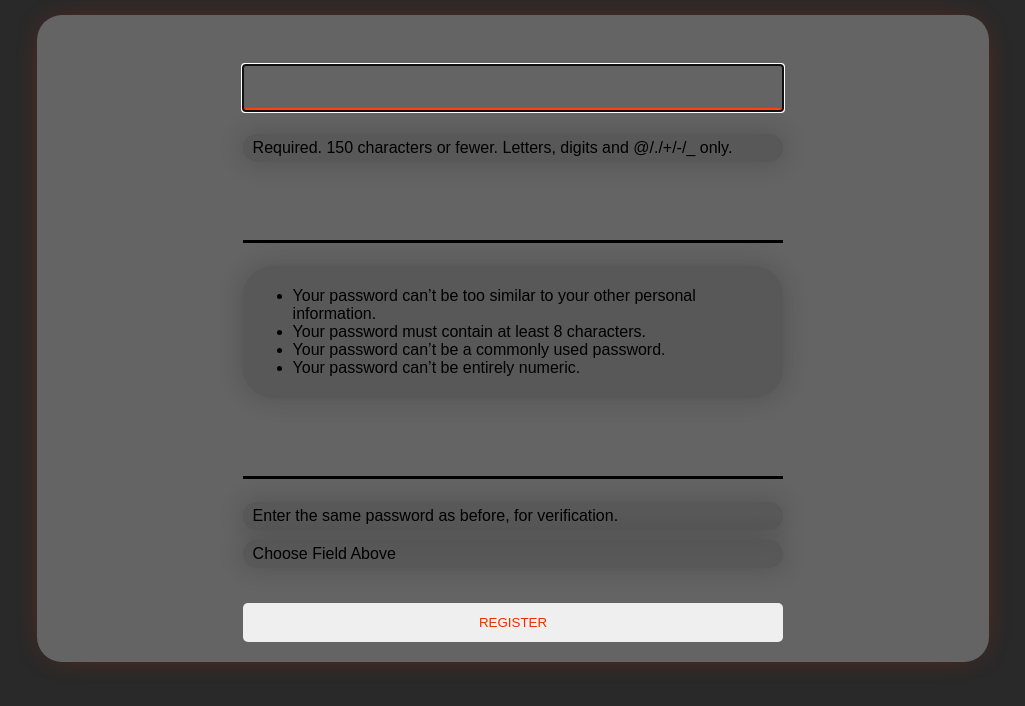
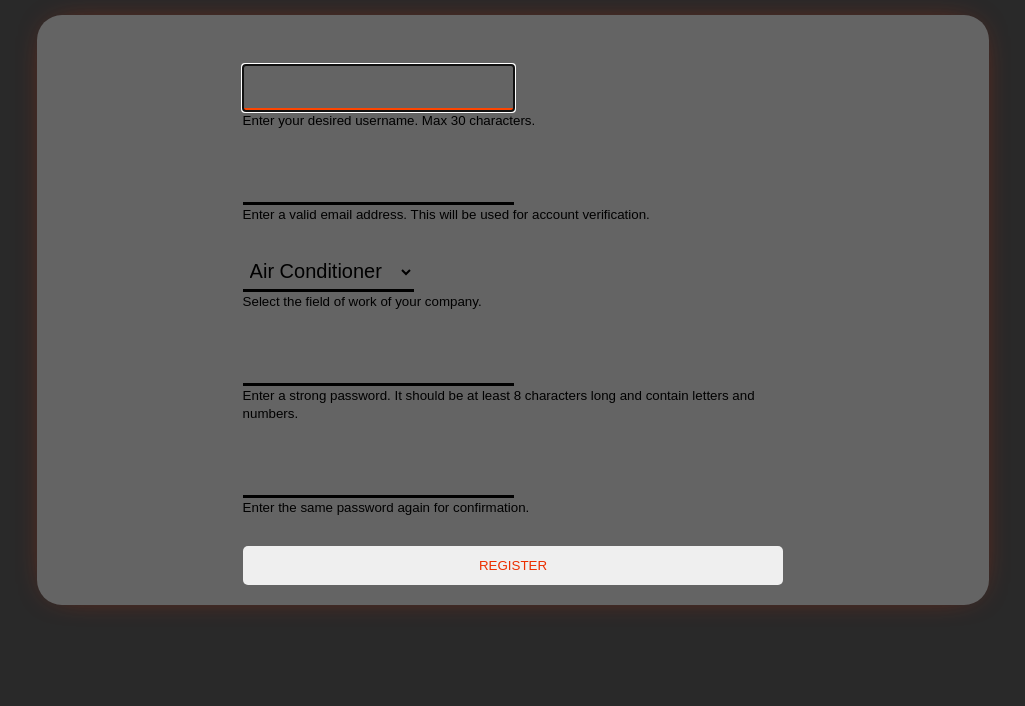
Before and after one commit to TheJaberi/All-in-one, a Django app: page /login/company/ in a window 1280 px wide. Shown: the part 61-767 px from the top of the page, without its empty margins (127-1152 px from the left). Run offline with Django 3.2, Linux system fonts and the light colour scheme.

Commit message:
added the company form, and did a few changes to model

```diff
--- a/users/forms.py
+++ b/users/forms.py
@@ -1,21 +1,17 @@
 from django import forms
-from django.contrib.auth.forms import UserCreationForm, AuthenticationForm, authenticate
+from django.contrib.auth.forms import UserCreationForm, AuthenticationForm
+from django.core.exceptions import ValidationError
+from django.core.validators import RegexValidator
 from django.db import transaction
-from django.core.exceptions import ValidationError
 
 from .models import User, Company, Customer
-
 
 class DateInput(forms.DateInput):
     input_type = 'date'
 
-
 def validate_email(value):
-    # In case the email already exists in an email input in a registration form, this function is fired
     if User.objects.filter(email=value).exists():
-        raise ValidationError(
-            value + " is already taken.")
-
+        raise ValidationError(f"{value} is already taken.")
 
 class CustomerSignUpForm(UserCreationForm):
     username = forms.CharField(
@@ -36,7 +32,11 @@
     password1 = forms.CharField(
         widget=forms.PasswordInput,
         label="Password",
-        help_text="Enter a strong password. It should be at least 8 characters long."
+        help_text="Enter a strong password. It should be at least 8 characters long and contain letters and numbers.",
+        validators=[RegexValidator(
+            regex='^(?=.*[a-zA-Z])(?=.*\d)',
+            message='Password must contain at least one letter and one number.'
+        )]
     )
     password2 = forms.CharField(
         widget=forms.PasswordInput,
@@ -44,15 +44,75 @@
         help_text="Enter the same password again for confirmation."
     )
 
+    class Meta(UserCreationForm.Meta):
+        model = User
+        fields = ('username', 'email', 'date_of_birth', 'password1', 'password2')
+
+    @transaction.atomic
+    def save(self):
+        user = super().save(commit=False)
+        user.is_customer = True
+        user.save()
+        Customer.objects.create(user=user, birth=self.cleaned_data.get('date_of_birth'))
+        return user
 
 class CompanySignUpForm(UserCreationForm):
-    pass
+    username = forms.CharField(
+        max_length=30,
+        label="Username",
+        help_text="Enter your desired username. Max 30 characters."
+    )
+    email = forms.EmailField(
+        validators=[validate_email],
+        label="Email",
+        help_text="Enter a valid email address. This will be used for account verification."
+    )
+    field_of_work = forms.ChoiceField(
+        choices=[
+            ('Air Conditioner', 'Air Conditioner'),
+            ('All in One', 'All in One'),
+            ('Carpentry', 'Carpentry'),
+            ('Electricity', 'Electricity'),
+            ('Gardening', 'Gardening'),
+            ('Home Machines', 'Home Machines'),
+            ('Housekeeping', 'Housekeeping'),
+            ('Interior Design', 'Interior Design'),
+            ('Locks', 'Locks'),
+            ('Painting', 'Painting'),
+            ('Plumbing', 'Plumbing'),
+            ('Water Heaters', 'Water Heaters'),
+        ],
+        label="Field of Work",
+        help_text="Select the field of work of your company."
+    )
+    password1 = forms.CharField(
+        widget=forms.PasswordInput,
+        label="Password",
+        help_text="Enter a strong password. It should be at least 8 characters long and contain letters and numbers.",
+        validators=[RegexValidator(
+            regex='^(?=.*[a-zA-Z])(?=.*\d)',
+            message='Password must contain at least one letter and one number.'
+        )]
+    )
+    password2 = forms.CharField(
+        widget=forms.PasswordInput,
+        label="Confirm Password",
+        help_text="Enter the same password again for confirmation."
+    )
 
+    class Meta(UserCreationForm.Meta):
+        model = User
+        fields = ('username', 'email', 'field_of_work', 'password1', 'password2')
+
+    @transaction.atomic
+    def save(self):
+        user = super().save(commit=False)
+        user.is_company = True
+        user.save()
+        Company.objects.create(user=user, field=self.cleaned_data.get('field_of_work'))
+        return user
 
 class UserLoginForm(forms.Form):
-    def __init__(self, *args, **kwargs):
-        super(UserLoginForm, self).__init__(*args, **kwargs)
-
     email = forms.EmailField(widget=forms.TextInput(
         attrs={'placeholder': 'Enter Email'}))
     password = forms.CharField(
--- a/users/templates/users/register_company.html
+++ b/users/templates/users/register_company.html
@@ -6,8 +6,20 @@
 {% block content %}
     <form method="POST">
         {% csrf_token %}
-        {{form}}
-        <span class="helptext">Choose Field Above</span>
+        {% for field in form %}
+            <div class="form-group">
+                <label for="{{ field.id_for_label }}">{{ field.label }}</label>
+                {{ field }}
+                {% if field.help_text %}
+                    <small class="form-text text-muted">{{ field.help_text }}</small>
+                {% endif %}
+                {% if field.errors %}
+                    <div class="text-danger">
+                        {{ field.errors }}
+                    </div>
+                {% endif %}
+            </div>
+        {% endfor %}
         <button type="submit" name="register">Register</button>
     </form>
 {% endblock %}
--- a/users/urls.py
+++ b/users/urls.py
@@ -5,8 +5,8 @@
 from . import views as v
 
 urlpatterns = [
-    path('', v.LoginUserView, name='login'),
-    path('company/', v.CompanySignUpView.as_view(), name='register_company'),
-    path('customer/', v.CustomerSignUpView.as_view(), name='register_customer'),
+    path('customer/', v.Customer_signup_view, name='customer_signup'),
+    path('company/', v.Company_signup_view, name='company_signup'),
+    path('', v.Login_view, name='login'),
     path('new/', v.register, name='new')
 ]
--- a/users/views.py
+++ b/users/views.py
@@ -1,55 +1,49 @@
 from django.shortcuts import render, redirect
 from django.contrib.auth import login, authenticate
-from django.views.generic import CreateView, TemplateView
+from django.contrib import messages
+from .forms import CustomerSignUpForm, CompanySignUpForm, UserLoginForm
 
-from .forms import CustomerSignUpForm, CompanySignUpForm, UserLoginForm
-from .models import User, Company, Customer
+def Customer_signup_view(request):
+    if request.method == 'POST':
+        form = CustomerSignUpForm(request.POST)
+        if form.is_valid():
+            user = form.save()
+            login(request, user)
+            return redirect('')
+        else:
+            messages.error(request, 'Please correct the error below.')
+    else:
+        form = CustomerSignUpForm()
+    return render(request, 'users/register_customer.html', {'form': form})
 
+def Company_signup_view(request):
+    if request.method == 'POST':
+        form = CompanySignUpForm(request.POST)
+        if form.is_valid():
+            user = form.save()
+            login(request, user)
+            return redirect('login')
+        else:
+            messages.error(request, 'Please correct the error below.')
+    else:
+        form = CompanySignUpForm()
+    return render(request, 'users/register_company.html', {'form': form})
 
-def register(request):
-    return render(request, 'users/register.html')
-
-
-class CustomerSignUpView(CreateView):
-    model = User
-    form_class = CustomerSignUpForm
-    template_name = 'users/register_customer.html'
-
-    def get_context_data(self, **kwargs):
-        kwargs['user_type'] = 'customer'
-        return super().get_context_data(**kwargs)
-
-    def form_valid(self, form):
-        user = form.save()
-        login(self.request, user)
-        return redirect('/')
-
-
-class CompanySignUpView(CreateView):
-    model = User
-    form_class = CompanySignUpForm
-    template_name = 'users/register_company.html'
-
-    def get_context_data(self, **kwargs):
-        kwargs['user_type'] = 'company'
-        return super().get_context_data(**kwargs)
-
-    def form_valid(self, form):
-        user = form.save()
-        login(self.request, user)
-        return redirect('/')
-
-
-def LoginUserView(request):
+def Login_view(request):
     if request.method == 'POST':
         form = UserLoginForm(request.POST)
         if form.is_valid():
             email = form.cleaned_data.get('email')
             password = form.cleaned_data.get('password')
-            user = authenticate(email=email, password=password)
+            user = authenticate(request, email=email, password=password)
             if user is not None:
                 login(request, user)
-                return redirect('/')
+                return redirect('login')
+            else:
+                messages.error(request, 'Invalid email or password.')
     else:
         form = UserLoginForm()
     return render(request, 'users/login.html', {'form': form})
+
+def register(request):
+    return render(request, 'users/register.html')
```
Also changed, not shown: users/migrations/0003_alter_user_email.py (added), users/migrations/0004_alter_user_email.py (added).
